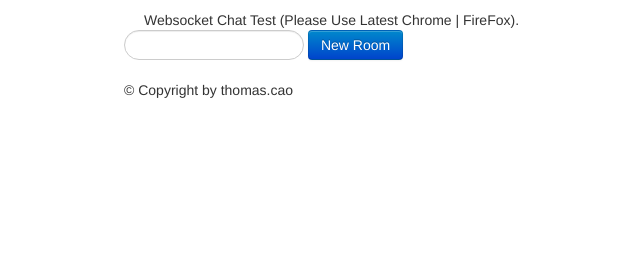
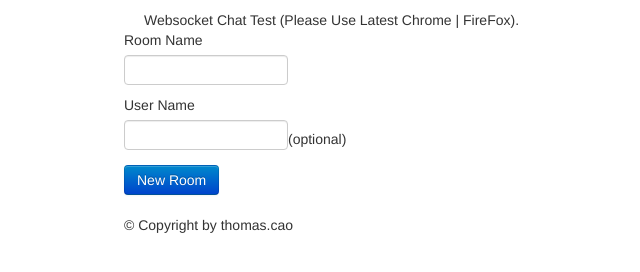
Before and after one commit to clues/tom.talk, a plain HTML site: page priv/www/index.html in a window 1280 px wide. Shown: the whole page, without its empty margins (46-686 px from the left). Drawn offline with Linux system fonts and the light colour scheme.

Commit message:
refactoring. 1 add room struct.user belong one room. 2 open last message queue support. 3 off broad cast register|join|off message to room. 4 if room user null,will clear room.

```diff
--- a/priv/www/index.html
+++ b/priv/www/index.html
@@ -13,9 +13,14 @@
         		Websocket Chat Test (Please Use Latest Chrome | FireFox).
 
         	</div>
-                <div class="span10">
+        	   <p/><p/><p/>
+                <div class="span10 controls">
                 	<form class="row" id="message_form" method="post">
-                        <input type="text" name="username" class="input-medium search-query">
+                        <label class="controls-label">Room Name</label>
+                        <input type="text" name="roomname" class="input-medium ">
+                        <label class="controls-label">User Name</label>
+                        <input type="text" name="username" class="input-medium ">(optional)
+                        <label class="controls-label"></label>
                         <input type="submit" class="btn btn-primary" value="New Room">
                 	</form>
                 </div>
@@ -29,7 +34,7 @@
 	  	<script language="javascript" type="text/javascript">
 	  		var currentPage = true;
 	  		$(".btn").click(function(){
-	  			if($(".input-medium").val() == ""){
+	  			if($(".input-medium").eq(0).val() == ""){
 	  				return false;
 	  			}else{
 	  				$("form").attr("action","/create/");
```
Also changed, not shown: 5 other files.
